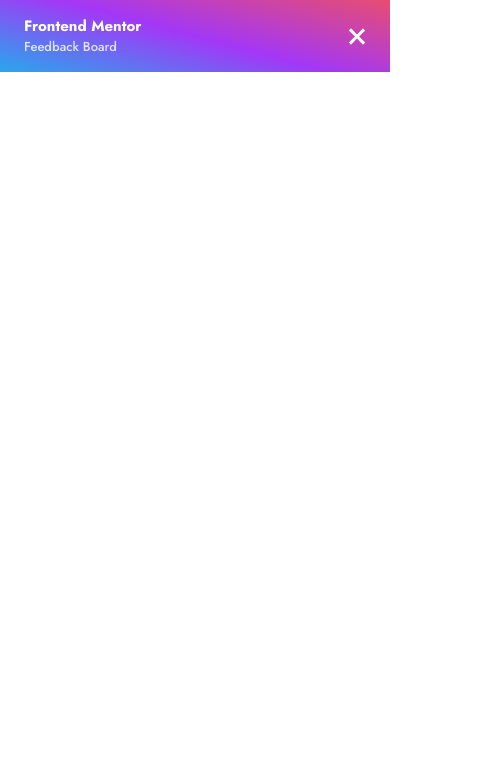
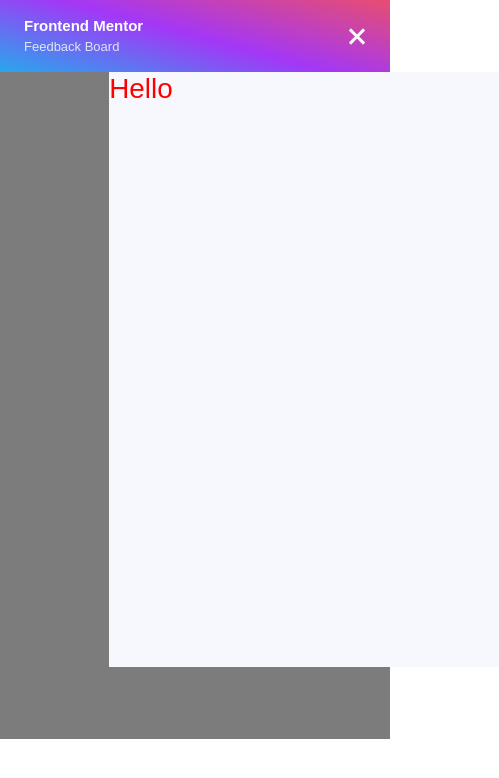
Before and after one commit to ChrisP1108/product-feedback-app, a Vue app: page / in a window 390 px wide. Both pictures are taken after a click on the element 356 px from the left and 36 px from the top of the page. Shown: the top 778 px of the page, 499 px wide, since content can reach past the window. Built offline with nearby package versions, Linux system fonts and the light colour scheme.

Commit message:
menuMain Mobile Initial Setup

```diff
--- a/src/App.vue
+++ b/src/App.vue
@@ -14,9 +14,9 @@ export default {
 
 
 <style>
-/* * {
-  border: 1px red solid;
-} */
+* {
+  /* border: 1px red solid; */
+}
   /* Font */
 
   /* font-family: 'Jost', sans-serif; */
@@ -39,12 +39,16 @@ export default {
       --k: #E84D70;
       --l: #A337F6;
       --m: #28A7ED;
+      --halfTrans: #00000083;
     }
   body {
     margin: 0;
     font-family: 'Jost', sans-serif!important;
     width: 100%!important;
     height: 100%!important;
+  }
+  #nav {
+    height: 0%;
   }
   h1, h2 {
     margin: 0!important;
--- /dev/null
+++ b/src/components/MenuMain.vue
@@ -0,0 +1,24 @@
+<template>
+    <div className="menuMain">
+        <h1>Hello</h1>
+    </div>
+</template>
+
+<script>
+export default {
+    name: 'MenuMain'
+}
+</script>
+
+<style scoped>
+    .menuMain {
+        z-index: 2;
+        position: absolute;
+        background-color: var(--f);
+        left: 28%;
+        width: 100%;
+    }
+    h1 {
+        color: red;
+    }
+</style>
--- a/src/views/Home.vue
+++ b/src/views/Home.vue
@@ -1,16 +1,41 @@
 <template>
   <div class="home">
     <Header />
+    <div v-if="this.$store.state.toggleMobileMenu" class="menuMain">
+      <div class="trans-background"></div>
+      <MenuMain />
+    </div>
   </div>
 </template>
 
 <script>
-import Header from '../components/Header'
+import Header from '../components/Header';
+import MenuMain from '../components/MenuMain';
 
 export default {
   name: 'Home',
   components: {
-    Header
+    Header,
+    MenuMain
   }
 }
 </script>
+
+<style scoped>
+  .home {
+    margin: 0;
+    position: relative;
+  }
+  .trans-background {
+    background-color: var(--halfTrans);
+    width: 100%;
+    height: 100%;
+    position: absolute;
+    transition: 0.25s;
+    z-index: 1;
+  }
+  .menuMain {
+    height: 37.1875rem;
+    transition: 0.5s;
+  }
+</style>
```
